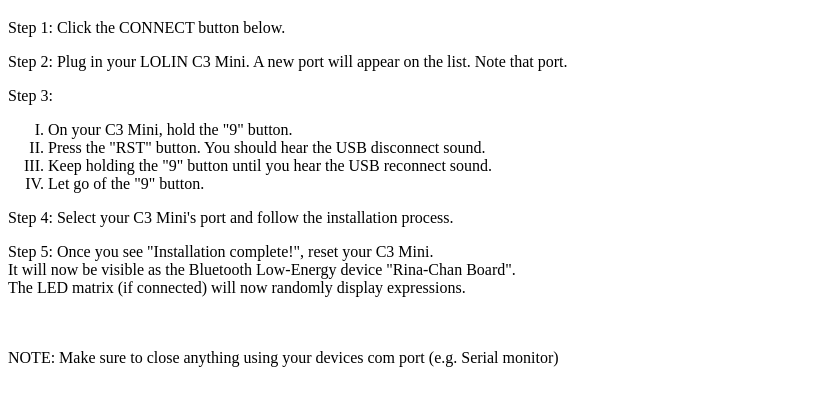
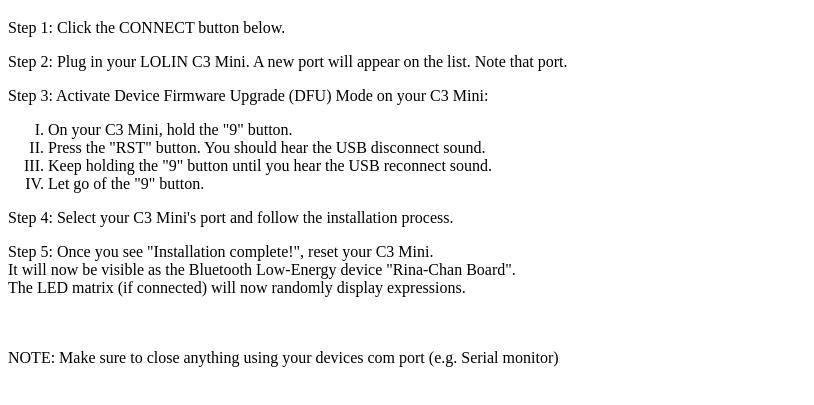
Before and after one commit to blockwonkel/Rina, a plain HTML site: page flash.html in a window 1280 px wide. Shown: the part 61-466 px from the top of the page, without its empty margins (0-814 px from the left). Drawn offline with Linux system fonts and the light colour scheme.

Commit message:
Update flash.html

```diff
--- a/flash.html
+++ b/flash.html
@@ -7,7 +7,7 @@
 
     <p>Step 1: Click the CONNECT button below.</p>
     <p>Step 2: Plug in your LOLIN C3 Mini. A new port will appear on the list. Note that port.</p>
-    <p>Step 3: </p>
+    <p>Step 3: Activate Device Firmware Upgrade (DFU) Mode on your C3 Mini:</p>
     <OL TYPE="I">
                 <LI> On your C3 Mini, hold the "9" button.
                 <LI> Press the "RST" button. You should hear the USB disconnect sound.
```
